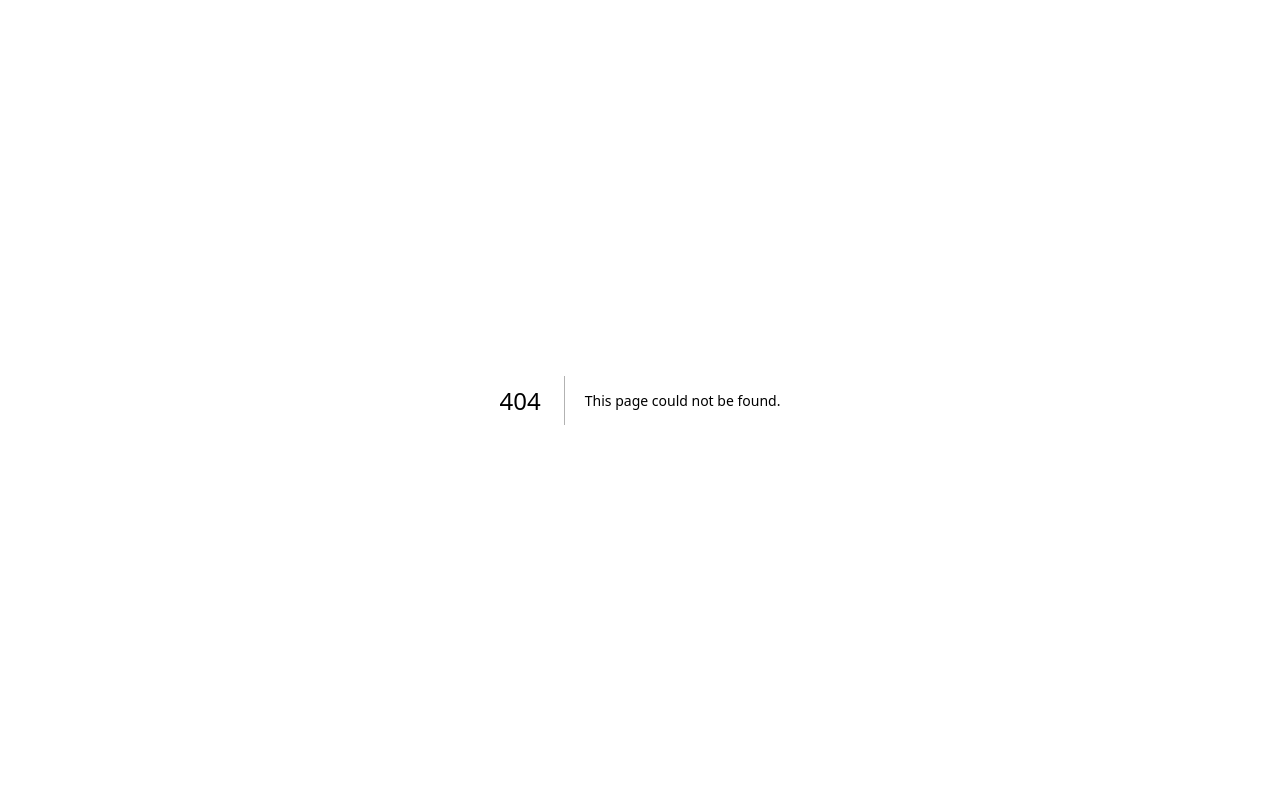
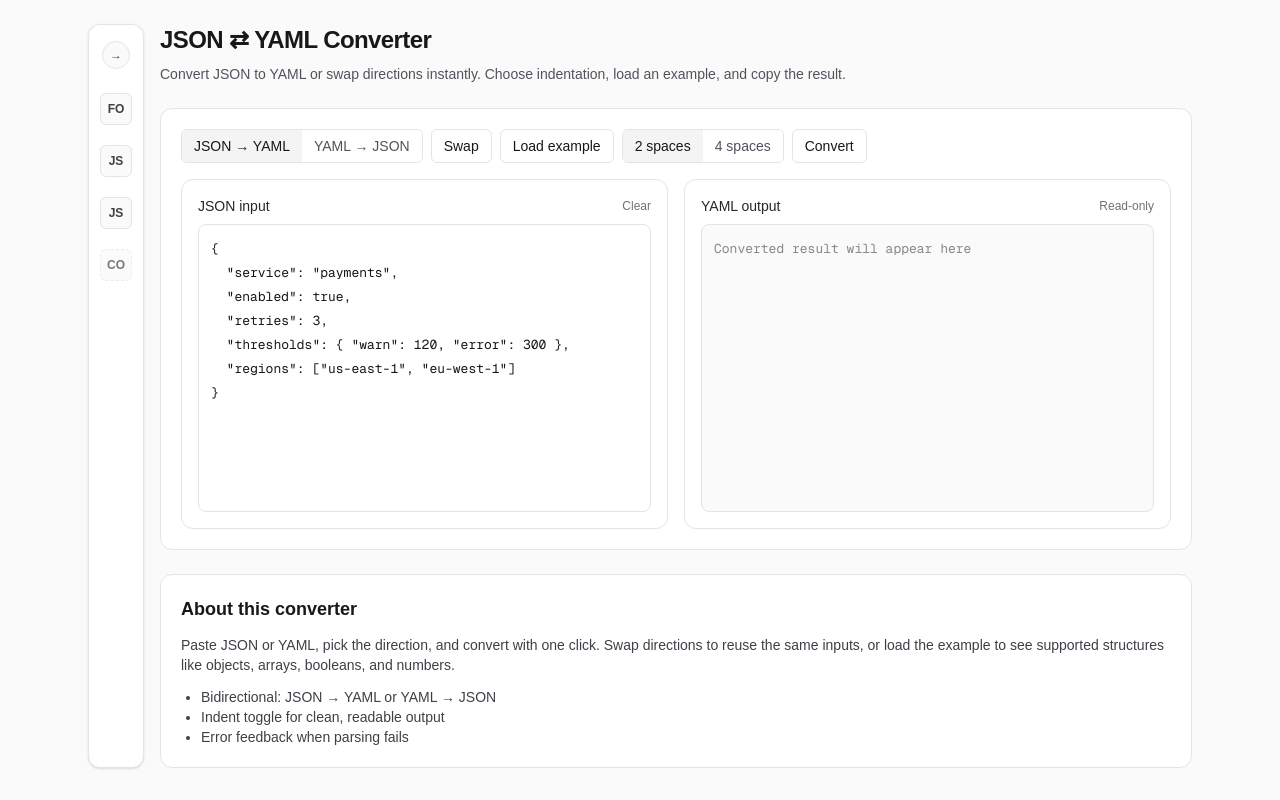
Before and after one commit to RobbieZhao/Json, a Next.js app in the folder json/: page /json-yaml in a window 1280 px wide. Before the commit this address had no page. Built offline with nearby package versions, Linux system fonts and the light colour scheme.

Commit message:
add json yaml converter

```diff
--- /dev/null
+++ b/json/app/components/JsonYamlTool.tsx
@@ -0,0 +1,210 @@
+"use client";
+
+import React from "react";
+import YAML from "yaml";
+
+type Direction = "jsonToYaml" | "yamlToJson";
+
+const EXAMPLE_JSON = `{
+  "service": "payments",
+  "enabled": true,
+  "retries": 3,
+  "thresholds": { "warn": 120, "error": 300 },
+  "regions": ["us-east-1", "eu-west-1"]
+}`;
+
+const EXAMPLE_YAML = `service: payments
+enabled: true
+retries: 3
+thresholds:
+  warn: 120
+  error: 300
+regions:
+  - us-east-1
+  - eu-west-1
+`;
+
+export function JsonYamlTool() {
+  const [direction, setDirection] = React.useState<Direction>("jsonToYaml");
+  const [input, setInput] = React.useState<string>(EXAMPLE_JSON);
+  const [output, setOutput] = React.useState<string>("");
+  const [error, setError] = React.useState<string | null>(null);
+  const [indent, setIndent] = React.useState<2 | 4>(2);
+
+  const isJsonToYaml = direction === "jsonToYaml";
+  const sourceLabel = isJsonToYaml ? "JSON input" : "YAML input";
+  const targetLabel = isJsonToYaml ? "YAML output" : "JSON output";
+
+  const convert = React.useCallback(() => {
+    try {
+      let result: string;
+      if (isJsonToYaml) {
+        const parsed = JSON.parse(input);
+        result = YAML.stringify(parsed, { indent });
+      } else {
+        const parsed = YAML.parse(input);
+        result = JSON.stringify(parsed, null, indent);
+      }
+      setOutput(result);
+      setError(null);
+    } catch (err) {
+      const msg = err instanceof Error ? err.message : "Conversion failed";
+      setError(msg);
+      setOutput("");
+    }
+  }, [input, isJsonToYaml, indent]);
+
+  const swapDirection = () => {
+    setDirection((prev) => (prev === "jsonToYaml" ? "yamlToJson" : "jsonToYaml"));
+    setOutput("");
+    setError(null);
+    setInput((prev) => {
+      // If user wants to quickly flip, move previous output into input when available.
+      return output || (prev === EXAMPLE_JSON ? EXAMPLE_YAML : prev);
+    });
+  };
+
+  const loadExample = () => {
+    if (isJsonToYaml) {
+      setInput(EXAMPLE_JSON);
+    } else {
+      setInput(EXAMPLE_YAML);
+    }
+    setOutput("");
+    setError(null);
+  };
+
+  return (
+    <div className="flex flex-col gap-4">
+      <div className="flex flex-wrap items-center gap-2">
+        <div className="inline-flex overflow-hidden rounded-md border border-zinc-200 dark:border-zinc-800">
+          <button
+            type="button"
+            onClick={() => setDirection("jsonToYaml")}
+            className={[
+              "px-3 py-1.5 text-sm",
+              isJsonToYaml
+                ? "bg-zinc-100 text-zinc-900 dark:bg-zinc-900 dark:text-zinc-100"
+                : "bg-white text-zinc-600 hover:bg-zinc-50 dark:bg-zinc-950 dark:text-zinc-300 dark:hover:bg-zinc-900",
+            ].join(" ")}
+            aria-pressed={isJsonToYaml}
+          >
+            JSON → YAML
+          </button>
+          <button
+            type="button"
+            onClick={() => setDirection("yamlToJson")}
+            className={[
+              "px-3 py-1.5 text-sm",
+              !isJsonToYaml
+                ? "bg-zinc-100 text-zinc-900 dark:bg-zinc-900 dark:text-zinc-100"
+                : "bg-white text-zinc-600 hover:bg-zinc-50 dark:bg-zinc-950 dark:text-zinc-300 dark:hover:bg-zinc-900",
+            ].join(" ")}
+            aria-pressed={!isJsonToYaml}
+          >
+            YAML → JSON
+          </button>
+        </div>
+
+        <button
+          type="button"
+          onClick={swapDirection}
+          className="rounded-md border border-zinc-200 bg-white px-3 py-1.5 text-sm hover:bg-zinc-50 dark:border-zinc-800 dark:bg-zinc-950 dark:text-zinc-100 dark:hover:bg-zinc-900"
+        >
+          Swap
+        </button>
+
+        <button
+          type="button"
+          onClick={loadExample}
+          className="rounded-md border border-zinc-200 bg-white px-3 py-1.5 text-sm hover:bg-zinc-50 dark:border-zinc-800 dark:bg-zinc-950 dark:text-zinc-100 dark:hover:bg-zinc-900"
+        >
+          Load example
+        </button>
+
+        <div className="inline-flex overflow-hidden rounded-md border border-zinc-200 dark:border-zinc-800">
+          <button
+            type="button"
+            onClick={() => setIndent(2)}
+            className={[
+              "px-3 py-1.5 text-sm",
+              indent === 2
+                ? "bg-zinc-100 text-zinc-900 dark:bg-zinc-900 dark:text-zinc-100"
+                : "bg-white text-zinc-600 hover:bg-zinc-50 dark:bg-zinc-950 dark:text-zinc-300 dark:hover:bg-zinc-900",
+            ].join(" ")}
+          >
+            2 spaces
+          </button>
+          <button
+            type="button"
+            onClick={() => setIndent(4)}
+            className={[
+              "px-3 py-1.5 text-sm",
+              indent === 4
+                ? "bg-zinc-100 text-zinc-900 dark:bg-zinc-900 dark:text-zinc-100"
+                : "bg-white text-zinc-600 hover:bg-zinc-50 dark:bg-zinc-950 dark:text-zinc-300 dark:hover:bg-zinc-900",
+            ].join(" ")}
+          >
+            4 spaces
+          </button>
+        </div>
+
+        <button
+          type="button"
+          onClick={convert}
+          className="rounded-md border border-zinc-200 bg-white px-3 py-1.5 text-sm font-medium text-zinc-900 hover:bg-zinc-50 dark:border-zinc-800 dark:bg-zinc-950 dark:text-zinc-100 dark:hover:bg-zinc-900"
+        >
+          Convert
+        </button>
+      </div>
+
+      {error ? (
+        <div className="rounded-lg border border-red-200 bg-red-50 p-3 text-sm text-red-800 dark:border-red-900/40 dark:bg-red-950/40 dark:text-red-100">
+          <div className="font-semibold">Conversion failed</div>
+          <div className="text-xs mt-1">{error}</div>
+        </div>
+      ) : null}
+
+      <div className="grid grid-cols-1 gap-4 lg:grid-cols-2">
+        <section className="flex flex-col gap-2 rounded-xl border border-zinc-200 bg-white p-4 dark:border-zinc-800 dark:bg-zinc-950">
+          <div className="flex items-center justify-between">
+            <h3 className="text-sm font-medium text-zinc-800 dark:text-zinc-100">{sourceLabel}</h3>
+            <button
+              type="button"
+              onClick={() => {
+                setInput("");
+                setError(null);
+              }}
+              className="text-xs text-zinc-500 underline-offset-2 hover:underline dark:text-zinc-400"
+            >
+              Clear
+            </button>
+          </div>
+          <textarea
+            value={input}
+            onChange={(e) => setInput(e.target.value)}
+            spellCheck={false}
+            className="h-72 w-full resize-none rounded-lg border border-zinc-200 bg-white p-3 font-mono text-[13px] leading-6 text-zinc-900 outline-none focus:ring-2 focus:ring-zinc-200 dark:border-zinc-800 dark:bg-black dark:text-zinc-100 dark:focus:ring-zinc-700"
+            placeholder={isJsonToYaml ? 'e.g. {"hello":"world"}' : "e.g.\nhello: world"}
+            aria-label={sourceLabel}
+          />
+        </section>
+
+        <section className="flex flex-col gap-2 rounded-xl border border-zinc-200 bg-white p-4 dark:border-zinc-800 dark:bg-zinc-950">
+          <div className="flex items-center justify-between">
+            <h3 className="text-sm font-medium text-zinc-800 dark:text-zinc-100">{targetLabel}</h3>
+            <span className="text-xs text-zinc-500 dark:text-zinc-400">Read-only</span>
+          </div>
+          <textarea
+            value={output}
+            readOnly
+            spellCheck={false}
+            className="h-72 w-full resize-none rounded-lg border border-zinc-200 bg-zinc-50 p-3 font-mono text-[13px] leading-6 text-zinc-900 outline-none dark:border-zinc-800 dark:bg-zinc-900 dark:text-zinc-100"
+            placeholder="Converted result will appear here"
+            aria-label={targetLabel}
+          />
+        </section>
+      </div>
+    </div>
+  );
+}
--- a/json/app/components/SideNav.tsx
+++ b/json/app/components/SideNav.tsx
@@ -12,6 +12,7 @@ type NavItem = {
 const NAV_ITEMS: NavItem[] = [
   { label: "Formatter", hint: "JSON tools", href: "/" },
   { label: "JSON Diff", hint: "Compare payloads", href: "/json-diff" },
+  { label: "JSON ⇄ YAML", hint: "Convert formats", href: "/json-yaml" },
   { label: "Coming soon", hint: "Future tools" },
 ];
 
--- /dev/null
+++ b/json/app/json-yaml/page.tsx
@@ -0,0 +1,38 @@
+import { SideNav } from "../components/SideNav";
+import { JsonYamlTool } from "../components/JsonYamlTool";
+
+export default function JsonYamlPage() {
+  return (
+    <div className="min-h-screen bg-zinc-50 text-zinc-900 dark:bg-black dark:text-zinc-100">
+      <div className="mx-auto flex w-full max-w-6xl gap-4 px-4 py-6 sm:px-6">
+        <div className="sticky top-6">
+          <SideNav />
+        </div>
+        <div className="flex flex-1 flex-col gap-6">
+          <header className="flex flex-col gap-2">
+            <h1 className="text-2xl font-semibold tracking-tight">JSON ⇄ YAML Converter</h1>
+            <p className="text-sm text-zinc-600 dark:text-zinc-400">
+              Convert JSON to YAML or swap directions instantly. Choose indentation, load an example, and copy the result.
+            </p>
+          </header>
+
+          <section className="rounded-xl border border-zinc-200 bg-white p-5 dark:border-zinc-800 dark:bg-zinc-950">
+            <JsonYamlTool />
+          </section>
+
+          <section className="flex flex-col gap-3 rounded-xl border border-zinc-200 bg-white p-5 dark:border-zinc-800 dark:bg-zinc-950">
+            <h2 className="text-lg font-semibold">About this converter</h2>
+            <p className="text-sm text-zinc-700 dark:text-zinc-300">
+              Paste JSON or YAML, pick the direction, and convert with one click. Swap directions to reuse the same inputs, or load the example to see supported structures like objects, arrays, booleans, and numbers.
+            </p>
+            <ul className="list-disc pl-5 text-sm text-zinc-700 dark:text-zinc-300">
+              <li>Bidirectional: JSON → YAML or YAML → JSON</li>
+              <li>Indent toggle for clean, readable output</li>
+              <li>Error feedback when parsing fails</li>
+            </ul>
+          </section>
+        </div>
+      </div>
+    </div>
+  );
+}
--- a/json/package.json
+++ b/json/package.json
@@ -11,7 +11,8 @@
   "dependencies": {
     "next": "16.1.1",
     "react": "19.2.3",
-    "react-dom": "19.2.3"
+    "react-dom": "19.2.3",
+    "yaml": "^2.8.2"
   },
   "devDependencies": {
     "@tailwindcss/postcss": "^4",
```
Also changed, not shown: 1 other file (tests, documents, lock files or other folders).
